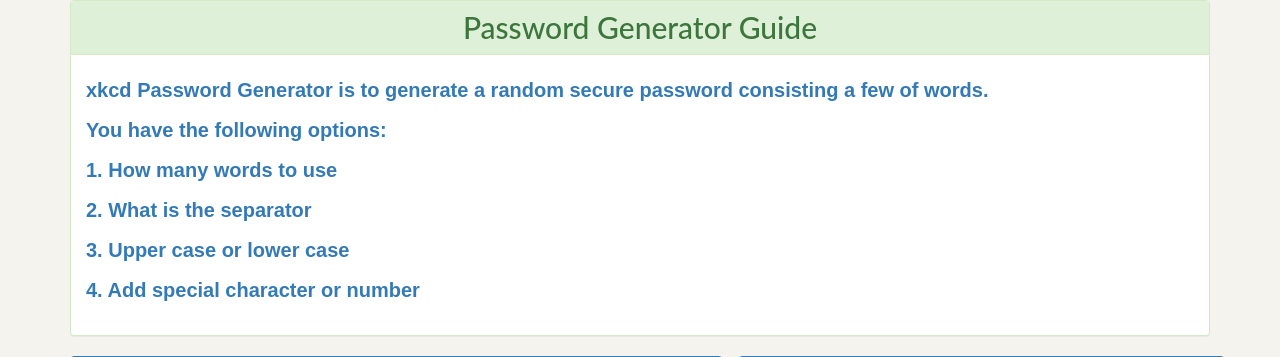
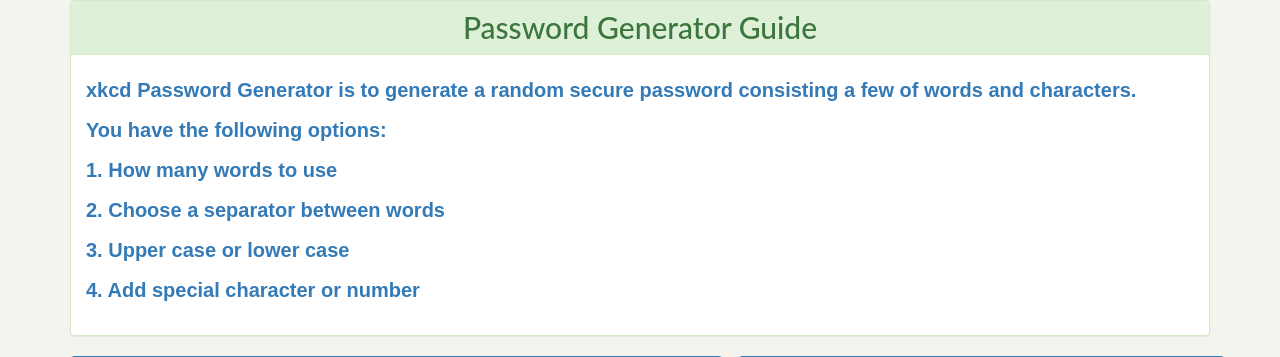
Before and after one commit to wyingtian/P2-PasswordGenerator, a PHP site: page / in a window 1280 px wide. Shown: the top 357 px of the page. Run offline with PHP 8.4, Linux system fonts and the light colour scheme.

Commit message:
small chagne in guide content

```diff
--- a/index.php
+++ b/index.php
@@ -42,11 +42,11 @@
                 <div class="panel panel-success ">
                     <div class="panel-heading"><h3 class="panel-title"> Password Generator Guide</h3></div>
                     <div class="panel-body">
-                        <p>xkcd Password Generator is to generate a random secure password consisting a few of words.
+                        <p>xkcd Password Generator is to generate a random secure password consisting a few of words and characters.
                             <br>You have the following options:
                             <br>
                             1. How many words to use <br>
-                            2. What is the separator <br>
+                            2. Choose a separator between words <br>
                             3. Upper case or lower case <br>
                             4. Add special character or number </p>
                     </div>
```
